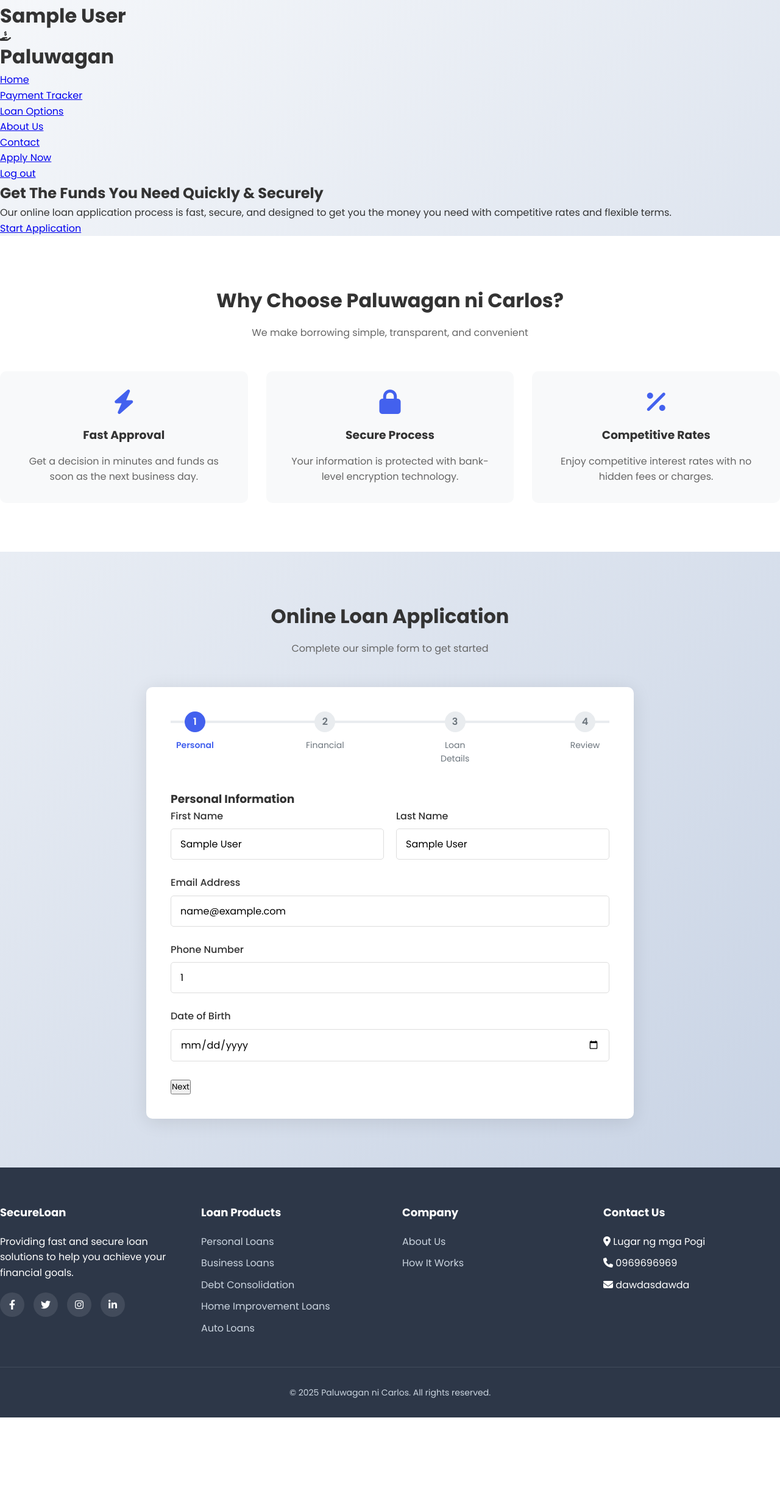
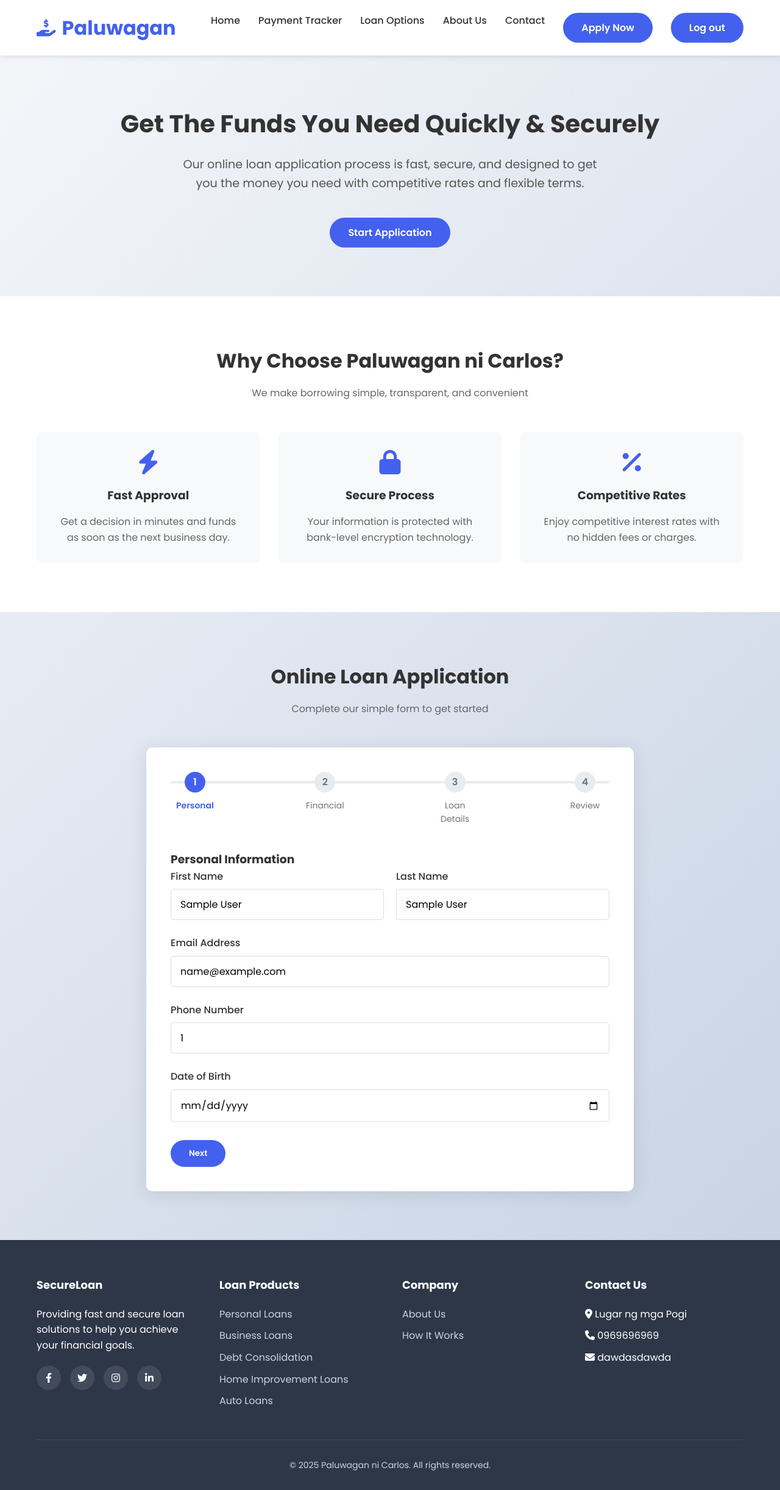
Before and after one commit to vincevins/loan, a PHP site: page /final-loan/loan.php in a window 1280 px wide. Shown: the whole page at 61% size. Before the commit the page ends 2325 px from the top, so only its background shows below. Run offline with PHP 8.4, Linux system fonts and the light colour scheme; the visitor is signed in with stand-in values (Sample User, id 1).

Commit message:
ayusin ko nav

```diff
--- a/controller/logout.php
+++ b/controller/logout.php
@@ -2,5 +2,5 @@
 session_start();
 session_unset();
 session_destroy();
-header("location: http://localhost/casestudy-loan/loan/public/pages/index.php");
+header("location: http://localhost/final-loan/loan/public/pages/index.php");
 exit;
--- a/loan.php
+++ b/loan.php
@@ -1,11 +1,12 @@
 <?php
+include 'nav.php';
 session_start();
 if (!isset($_SESSION['logged_in'])) {
     header("location: http://localhost/casestudy-loan/loan/public/pages/index.php");
     exit();
 }
 $id = $_SESSION['user_first_name'];
-echo "<h1>$id</h1>";
+// echo "<h1>$id</h1>";
 ?>
 <!DOCTYPE html>
 <html lang="en">
@@ -20,33 +21,6 @@ echo "<h1>$id</h1>";
 </head>
 
 <body>
-    <header>
-        <div class="container">
-            <div class="header-content">
-                <div class="logo">
-                    <i class="fas fa-hand-holding-usd"></i>
-                    <h1>Paluwagan</h1>
-                </div>
-                <button class="responsive-nav-toggle" id="navToggle">
-                    <i class="fas fa-bars"></i>
-                </button>
-                <nav id="mainNav">
-                    <ul>
-                        <li><a href="loan.php">Home</a></li>
-                        <li><a href="payment_tracker.php">Payment Tracker</a></li>
-                        <li><a href="#">Loan Options</a></li>
-                        <li><a href="#">About Us</a></li>
-                        <li><a href="#">Contact</a></li>
-                        <li><a href="#apply" class="btn">Apply Now</a></li>
-                       <?php
-                       echo '<li><a href="http://localhost/casestudy-loan/loan/controller/logout.php" class="btn">Log out</a></li>'
-                       ?>
-                    </ul>
-                </nav>
-            </div>
-        </div>
-    </header>
-
     <section class="hero">
         <div class="container">
             <h2>Get The Funds You Need Quickly & Securely</h2>
--- /dev/null
+++ b/nav.php
@@ -0,0 +1,128 @@
+<html lang="en">
+<head>
+    <meta charset="UTF-8">
+    <meta name="viewport" content="width=device-width, initial-scale=1.0">
+    <title>Document</title>
+</head>
+<body>
+    <style>
+.container {
+width: 100%;
+max-width: 1200px;
+margin: 0 auto;
+padding: 0 20px;
+}
+
+header {
+background: #fff;
+box-shadow: 0 2px 10px rgba(0, 0, 0, 0.1);
+position: sticky;
+top: 0;
+z-index: 100;
+}
+
+.header-content {
+display: flex;
+justify-content: space-between;
+align-items: center;
+padding: 20px 0;
+}
+
+.logo {
+display: flex;
+align-items: center;
+gap: 10px;
+}
+
+.logo i {
+color: #4361ee;
+font-size: 28px;
+}
+
+.logo h1 {
+font-weight: 700;
+color: #4361ee;
+}
+
+nav ul {
+display: flex;
+list-style: none;
+gap: 30px;
+}
+
+nav a {
+text-decoration: none;
+color: #333;
+font-weight: 500;
+transition: color 0.3s;
+}
+
+nav a:hover {
+color: #4361ee;
+}
+
+.hero {
+padding: 80px 0;
+text-align: center;
+}
+
+.hero h2 {
+font-size: 2.5rem;
+margin-bottom: 20px;
+color: #333;
+}
+
+.hero p {
+font-size: 1.2rem;
+max-width: 700px;
+margin: 0 auto 40px;
+color: #555;
+}
+
+.btn {
+display: inline-block;
+background: #4361ee;
+color: white;
+padding: 12px 30px;
+border-radius: 50px;
+text-decoration: none;
+font-weight: 600;
+transition: all 0.3s;
+border: none;
+cursor: pointer;
+}
+
+.btn:hover {
+background: #3a56d4;
+transform: translateY(-3px);
+box-shadow: 0 10px 20px rgba(0, 0, 0, 0.1);
+}
+    </style>
+        <header>
+        <div class="container">
+            <div class="header-content">
+                <div class="logo">
+                    <i class="fas fa-hand-holding-usd"></i>
+                    <h1>Paluwagan</h1>
+                </div>
+                <button class="responsive-nav-toggle" id="navToggle">
+                    <i class="fas fa-bars"></i>
+                </button>
+                <nav id="mainNav">
+                    <ul>
+                        <li><a href="loan.php">Home</a></li>
+                        <li><a href="payment_tracker.php">Payment Tracker</a></li>
+                        <li><a href="#">Loan Options</a></li>
+                        <li><a href="#">About Us</a></li>
+                        <li><a href="#">Contact</a></li>
+                        <li><a href="#apply" class="btn">Apply Now</a></li>
+                        <?php
+                       echo '<li><a href="http://localhost/final-loan/loan/controller/logout.php" class="btn">Log out</a></li>'
+                       ?>
+                    </ul>
+                </nav>
+            </div>
+        </div>
+    </header>
+</body>
+</html>
--- a/public/styles/loan.css
+++ b/public/styles/loan.css
@@ -3,6 +3,7 @@ margin: 0;
 padding: 0;
 box-sizing: border-box;
 font-family: 'Poppins', sans-serif;
+transition: transform 0.4s ease;
 }
 
 body {
--- a/set_password.php
+++ b/set_password.php
@@ -7,7 +7,7 @@ session_start();
 <head>
   <meta charset="UTF-8">
   <meta name="viewport" content="width=device-width, initial-scale=1.0">
-     <link rel="stylesheet" href="../styles/setPassword.css">
+     <link rel="stylesheet" href="public/styles/setPassword.css">
   <title>Set Password</title>
 </head>
 <body>
```
Also changed, not shown: payment_tracker.php (+3 -23 lines), public/js/auth.js (+4 -4 lines).
